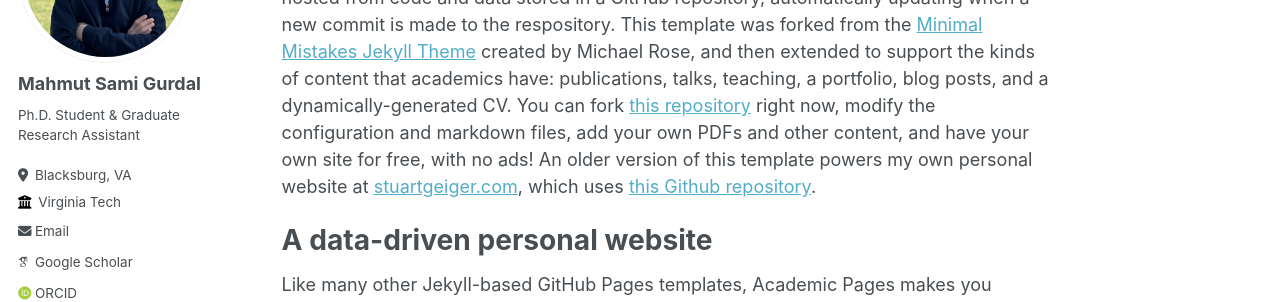
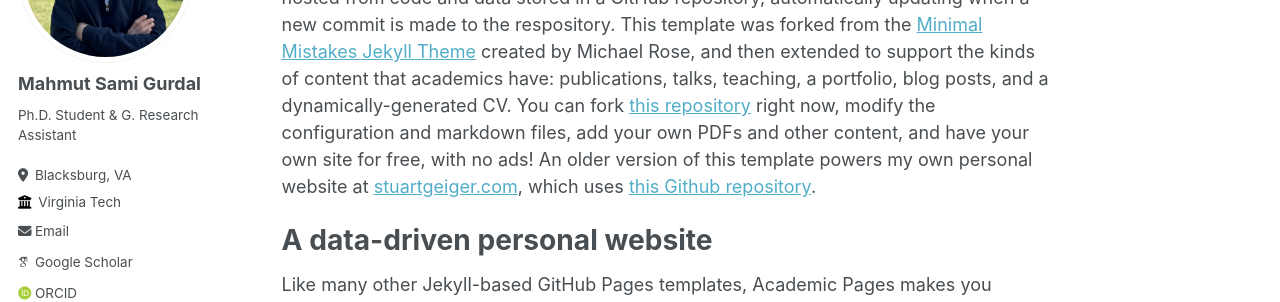
Before and after one commit to mahmutgurdal/mahmutgurdal.github.io, a Jekyll site: the page built from _pages/about.md, in a window 1280 px wide. Shown: the part 218-520 px from the top of the page. Built offline with Jekyll 4.4.1, drawn with Linux system fonts in a browser that asks for light colours; some web fonts are replaced.

Commit message:
_config.yml

```diff
--- a/_config.yml
+++ b/_config.yml
@@ -24,7 +24,7 @@ author:
   avatar: "Gurdal-Profile.JPEG"
   name: "Mahmut Sami Gurdal"
   pronouns: # example: "she/her"
-  bio: "Ph.D. Student & Graduate Research Assistant"
+  bio: "Ph.D. Student & G. Research Assistant"
   location: "Blacksburg, VA"
   employer: "Virginia Tech"
   uri: # "https://liberalarts.vt.edu/departments-and-schools/department-of-human-development-and-family-science/academic-programs/hdfs-graduate-students/mahmut-sami-gurdal.html"
```
